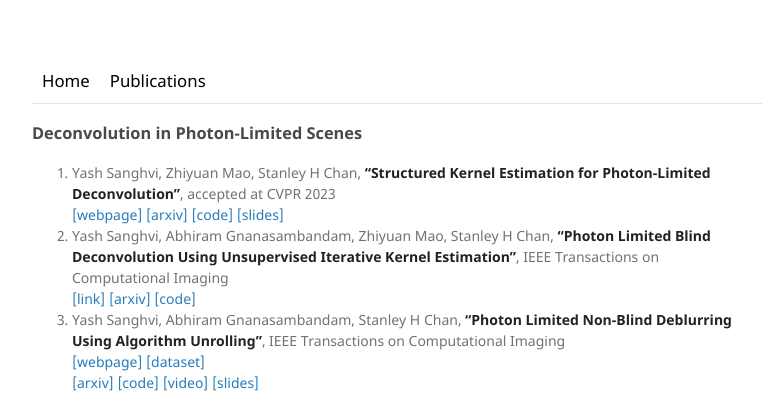
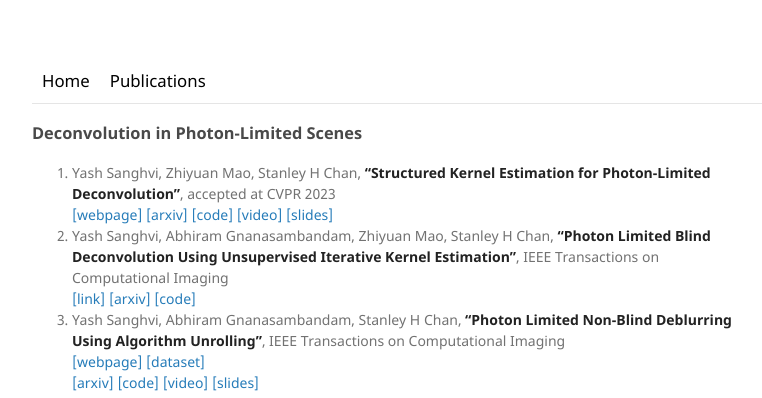
Before and after one commit to sanghviyashiitb/sanghviyashiitb.github.io, a Jekyll site: the page built from publications/index.md, in a window 1280 px wide. Shown: the top 398 px of the page, without its empty margins (108-870 px from the left). Built offline with Jekyll 4.4.1, drawn with Linux system fonts in a browser that asks for light colours.

Commit message:
Update index.md

```diff
--- a/publications/index.md
+++ b/publications/index.md
@@ -3,7 +3,7 @@ layout: default_cv
 title: Selected Publications
 ---
 ### Deconvolution in Photon-Limited Scenes
-1. Yash Sanghvi, Zhiyuan Mao, Stanley H Chan, **"Structured Kernel Estimation for Photon-Limited Deconvolution"**, accepted at CVPR 2023 <br> [[webpage]](https://sanghviyashiitb.github.io/structured-kernel-webpage/) [[arxiv]](https://arxiv.org/abs/2303.03472) [[code]](https://github.com/sanghviyashiitb/structured-kernel-cvpr23) [[slides]](https://drive.google.com/file/d/1gxtwkJcY25rF1flAKXfU--eMxcQI76dF/view?usp=sharing)
+1. Yash Sanghvi, Zhiyuan Mao, Stanley H Chan, **"Structured Kernel Estimation for Photon-Limited Deconvolution"**, accepted at CVPR 2023 <br> [[webpage]](https://sanghviyashiitb.github.io/structured-kernel-webpage/) [[arxiv]](https://arxiv.org/abs/2303.03472) [[code]](https://github.com/sanghviyashiitb/structured-kernel-cvpr23) [[video]](https://www.youtube.com/watch?v=jqCUJb3BUUo)  [[slides]](https://drive.google.com/file/d/1gxtwkJcY25rF1flAKXfU--eMxcQI76dF/view?usp=sharing)
 2. Yash Sanghvi, Abhiram Gnanasambandam, Zhiyuan Mao, Stanley H Chan, **"Photon Limited Blind Deconvolution Using Unsupervised Iterative Kernel Estimation"**, IEEE Transactions on Computational Imaging <br> [[link]](https://ieeexplore.ieee.org/document/9982288) [[arxiv]](https://arxiv.org/abs/2208.00451) [[code]](https://github.com/sanghviyashiitb/photon-limited-blind)
 3. Yash Sanghvi, Abhiram Gnanasambandam, Stanley H Chan, **"Photon Limited Non-Blind Deblurring Using Algorithm Unrolling"**, IEEE Transactions on Computational Imaging <br>
 [[webpage]](https://sanghviyashiitb.github.io/nb-deblur-webpage/) [[dataset]](https://aaaakshat.github.io/pldd/) <br>
```
